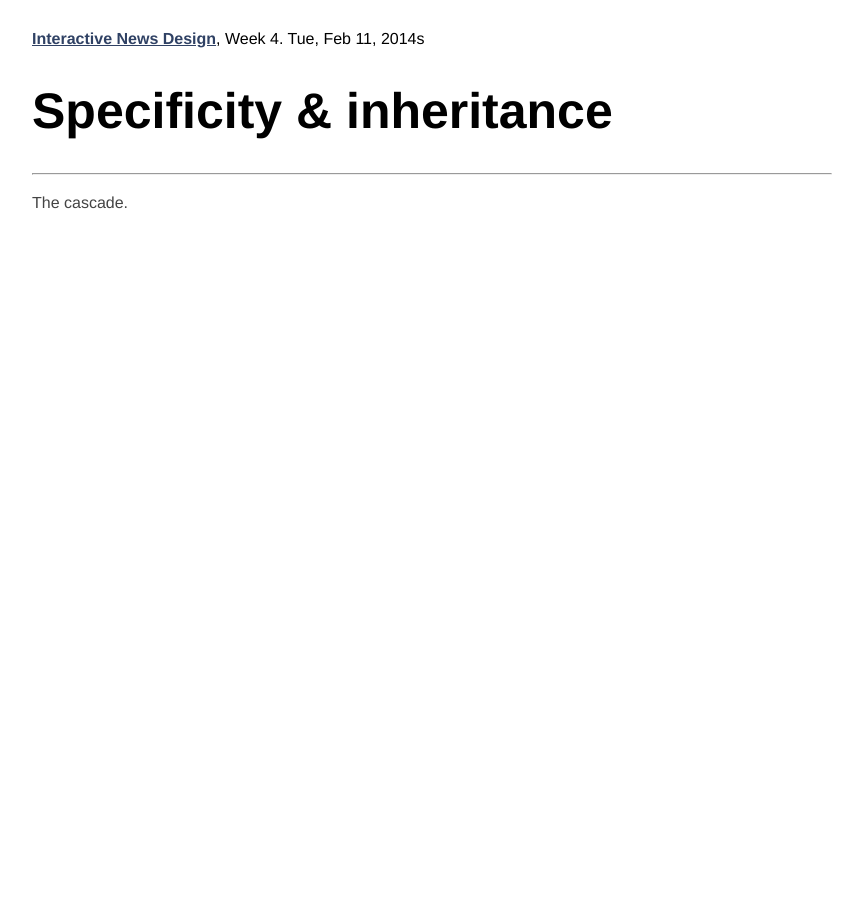
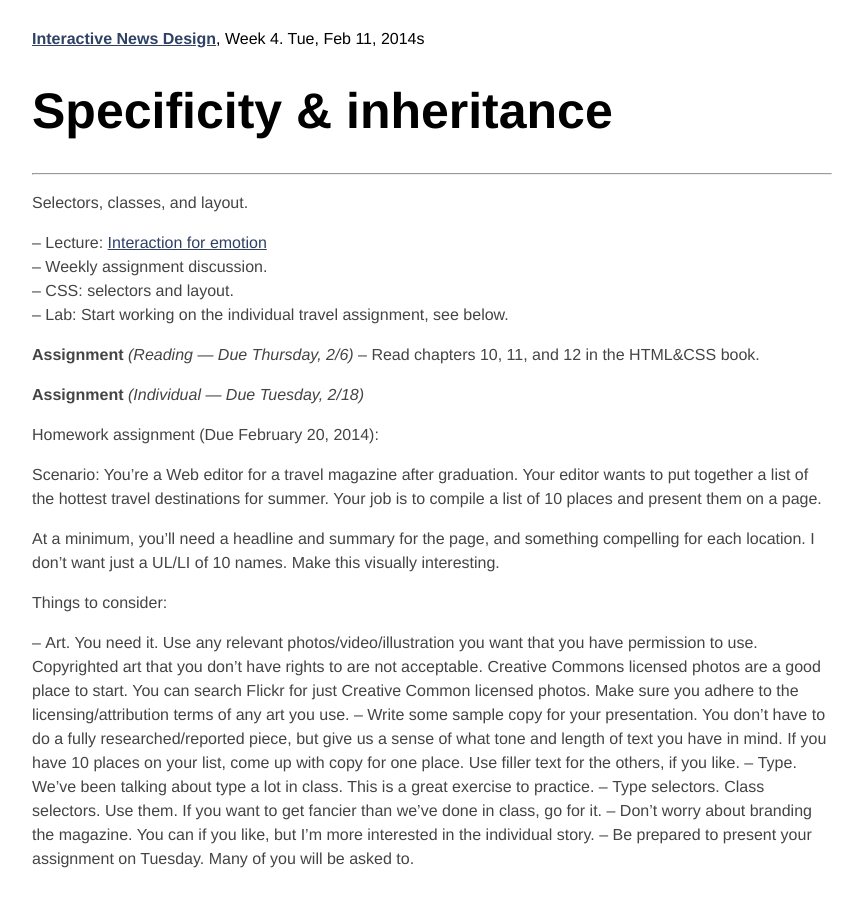
Before and after one commit to tysone/2014-columbia, a Jekyll site: the page built from _posts/2014-02-11-class-6.md, in a window 1280 px wide. Shown: the whole page, without its empty margins (248-1111 px from the left). Built offline with Jekyll 4.4.1, drawn with Linux system fonts in a browser that asks for light colours.

Commit message:
class 6 notes

```diff
--- a/_posts/2014-02-11-class-6.md
+++ b/_posts/2014-02-11-class-6.md
@@ -5,4 +5,29 @@ week: 4
 summary: The cascade.
 ---
 
-The cascade.
+Selectors, classes, and layout.
+
+– Lecture: [Interaction for emotion](http://joshmkeller.com/columbia/emotion/)<br />
+– Weekly assignment discussion.<br />
+– CSS: selectors and layout.<br />
+– Lab: Start working on the individual travel assignment, see below.
+
+**Assignment** *(Reading — Due Thursday, 2/6)*
+– Read chapters 10, 11, and 12 in the HTML&amp;CSS book.
+
+**Assignment** *(Individual — Due Tuesday, 2/18)*
+
+Homework assignment (Due February 20, 2014):
+
+Scenario: You’re a Web editor for a travel magazine after graduation. Your editor wants to put together a list of the hottest travel destinations for summer. Your job is to compile a list of 10 places and present them on a page.
+
+At a minimum, you’ll need a headline and summary for the page, and something compelling for each location. I don’t want just a UL/LI of 10 names. Make this visually interesting.
+
+Things to consider:
+
+– Art. You need it. Use any relevant photos/video/illustration you want that you have permission to use. Copyrighted art that you don’t have rights to are not acceptable. Creative Commons licensed photos are a good place to start. You can search Flickr for just Creative Common licensed photos. Make sure you adhere to the licensing/attribution terms of any art you use.
+– Write some sample copy for your presentation. You don’t have to do a fully researched/reported piece, but give us a sense of what tone and length of text you have in mind. If you have 10 places on your list, come up with copy for one place. Use filler text for the others, if you like.
+– Type. We’ve been talking about type a lot in class. This is a great exercise to practice.
+– Type selectors. Class selectors. Use them. If you want to get fancier than we’ve done in class, go for it.
+– Don’t worry about branding the magazine. You can if you like, but I’m more interested in the individual story.
+– Be prepared to present your assignment on Tuesday. Many of you will be asked to.
```
Also changed, not shown: _posts/2014-02-13-class-7.md (+0 -19 lines).
